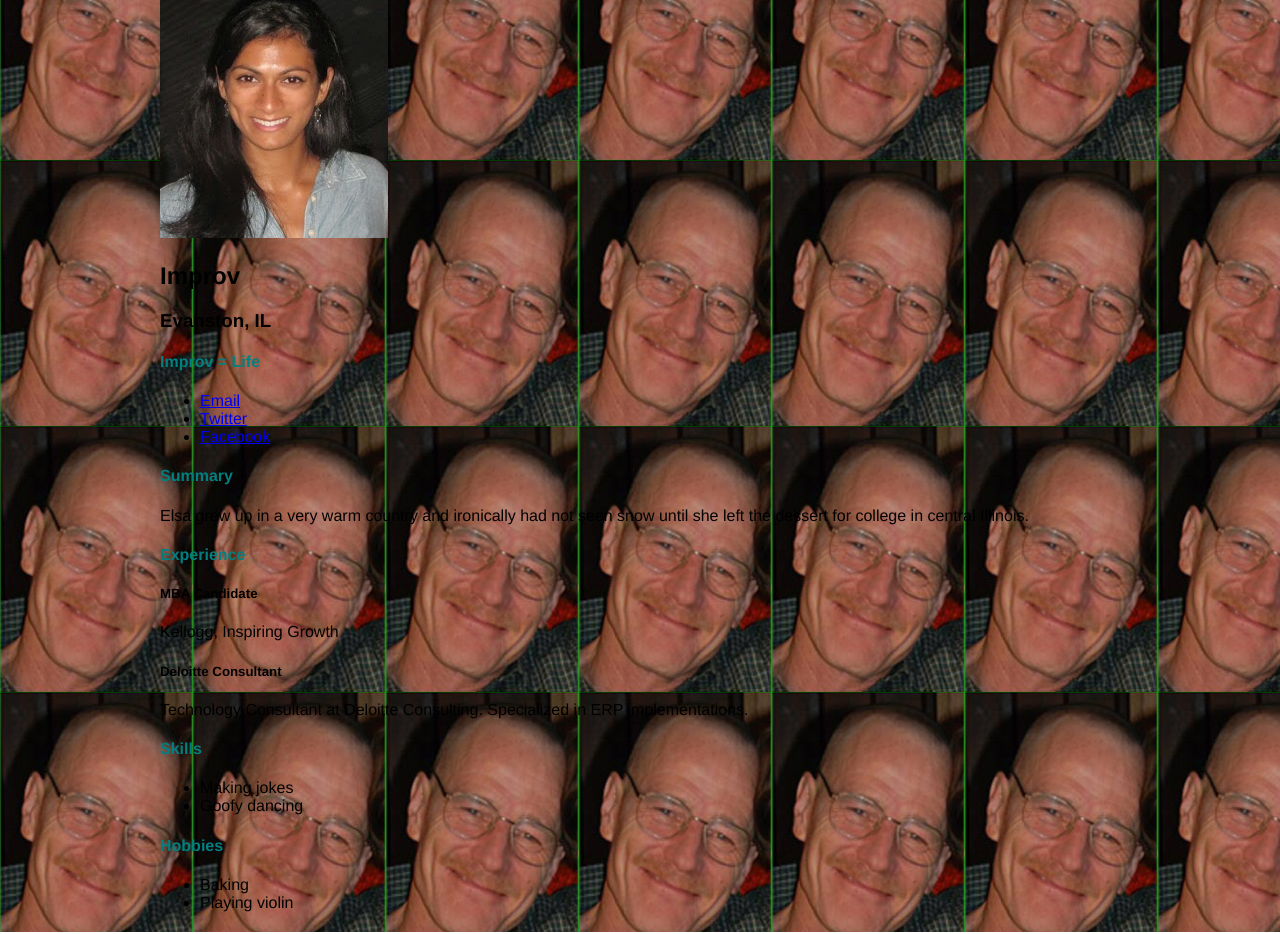
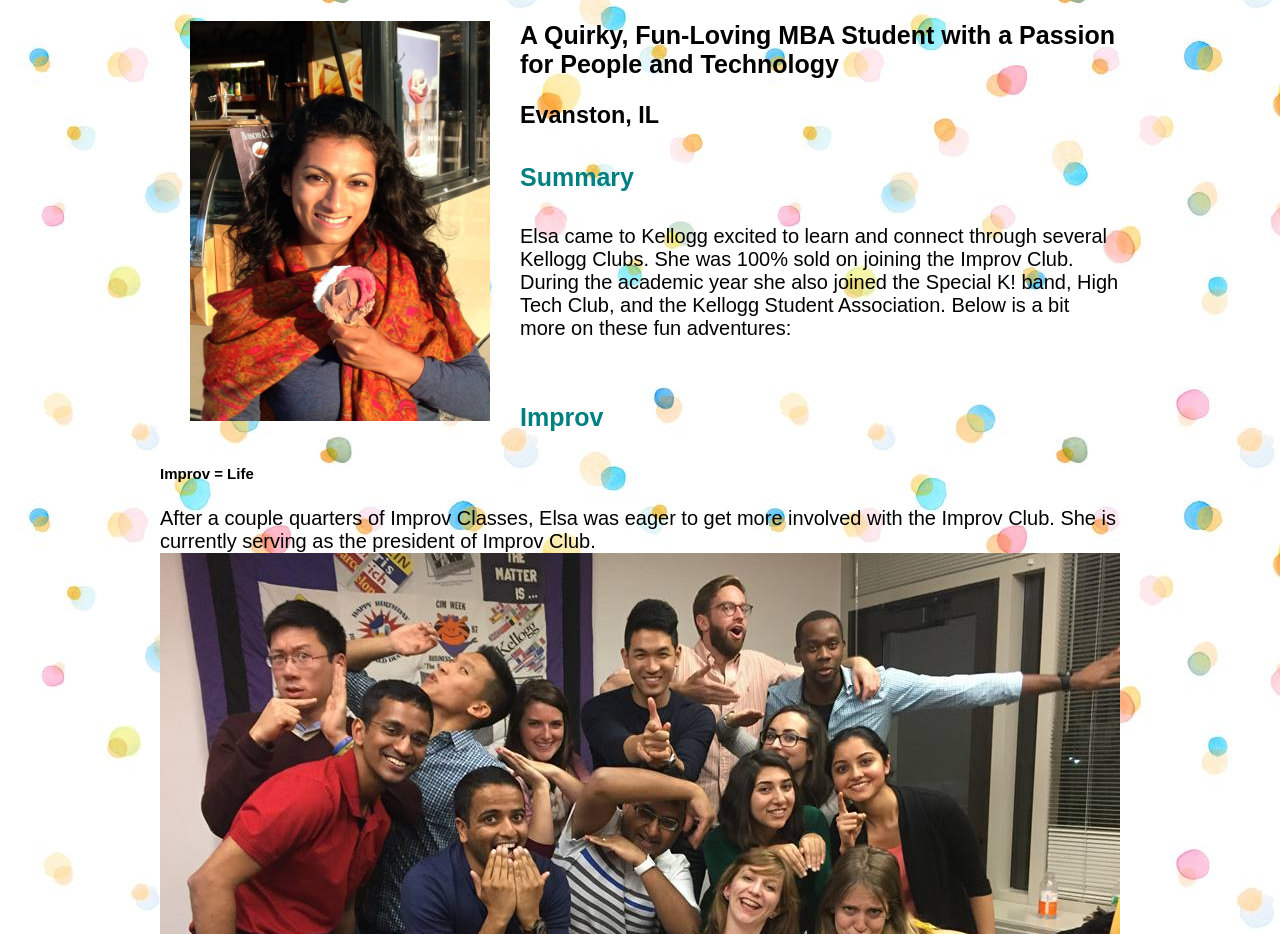
Before and after one commit to eaugustine16/eaugustine16.github.io, a plain HTML site: page index.html in a window 1280 px wide. Shown: the part 106-1040 px from the top of the page. Drawn offline with nearby package versions, Linux system fonts and the light colour scheme.

Commit message:
Homework Assignment 1

```diff
--- a/index.html
+++ b/index.html
@@ -1,56 +1,65 @@
 <!DOCTYPE html>
 <html>
 <head>
-  <title>Elsa Augustine, Improv Enthusiast</title>
+  <title>Elsa's Extracurriculars at Kellogg</title>
   <meta charset="UTF-8">
   <link rel="stylesheet" type="text/css" href="style.css">
   <script src="http://ajax.googleapis.com/ajax/libs/jquery/2.1.4/jquery.min.js"></script>
 </head>
 <body>
   <div id="wrapper">
-    <h1>Elsa Augustine</h1>
+    <h1>A Highlight of Elsa's Extracurriculars at Kellogg</h1>
     <p>
-      <img src="Pic.png">
+      <img src="Elsa.jpg" height="400" align="left" hspace="30">
+      <h2>A Quirky, Fun-Loving MBA Student with a Passion for People and Technology</h2>
+      <h3>Evanston, IL</h3>
     </p>
-    <h2>Improv</h2>
-    <h3>Evanston, IL</h3>
-    <div>
-      <h4>Improv = Life</h4>
-      <ul>
-        <li><a href="mailto:eaugustine2016@kellogg.northwestern.edu">Email</a></li>
-        <li><a href="http://twitter.com/walterwhite">Twitter</a></li>
-        <li><a href="http://facebook.com/walterwhite">Facebook</a></li>
-      </ul>
-    </div>
     <div>
       <h4>Summary</h4>
       <p>
-        Elsa grew up in a very warm country and ironically had not seen snow until she left the dessert for college in central Illinois.
+        Elsa came to Kellogg excited to learn and connect through several Kellogg Clubs. She was 100% sold on joining the Improv Club. During the academic year she also joined the Special K! band, High Tech Club, and the Kellogg Student Association. Below is a bit more on these fun adventures:
       </p>
     </div>
-    <div>
-      <h4>Experience</h4>
-      <div>
-        <h5>MBA Candidate</h5>
-        <p>Kellogg, Inspiring Growth<p>
+    <div class="activity">
+      <p>
+        <h4>Improv</h4>
+        <h5>Improv = Life</h5>
+        <p>
+          After a couple quarters of Improv Classes, Elsa was eager to get more involved with the Improv Club. She is currently serving as the president of Improv Club.
+          <img src="Improv.jpg">
+        </p>
+      </p>
+    </div>
+    <div class="activity">
+      <h4>Special K!</h4>
+      <h5>Special Khaos [2015]</h5>
+        <p>
+          Elsa was looking for an opporunity to polish up her violin playing skills. And BAM! came along the opporunity - to join the Special K! band!
+          <img src="Band.jpg">
+        </p>
       </div>
-      <div>
-        <h5>Deloitte Consultant</h5>
-        <p>Technology Consultant at Deloitte Consulting. Specialized in ERP implementations.</p>
-      </div>
+    <div class="activity">
+      <h4>High Tech Club</h4>
+      <h5>Pay It Forward</h5>
+        <p>
+          Elsa cannot thank her second year Interview Prep Group leaders enough for their guidance, encouragement, and support throughout the recruiting process her first year at Kellogg.
+          <img src="HTC.jpg" width="960">
+        </p>
     </div>
-    <div>
-      <h4>Skills</h4>
+    <div class="activity">
+      <h4>Kellogg Student Association</h4>
+      <h5>VP of Alumni Relations</h5>
+        <p>
+          Prior to joining Kellogg, an alumni gave Elsa advice to connect with one alum every month. While this is great advice and seems easy enough to do, Elsa went two quarters without having quite built her alumni network. Elsa serves on the KSA board as the vice president of Alumni Relations to help students and alumni connect.
+          <img src="KSA.jpg" width="960">
+        </p>
+    </div>
+    <div id="contactinfo">
+      <h4>Contact Information</h4>
       <ul>
-        <li>Making jokes</li>
-        <li>Goofy dancing</li>
-      </ul>
-    </div>
-    <div>
-      <h4>Hobbies</h4>
-      <ul>
-        <li>Baking</li>
-        <li>Playing violin</li>
+        <li><a href="mailto:eaugustine2016@kellogg.northwestern.edu">Email</a></li>
+        <li><a href="https://www.linkedin.com/in/elsaaugustine">LinkedIn</a></li>
+        <li><a href="https://www.facebook.com/elsa.sunny?ref=br_rs">Facebook</a></li>
       </ul>
     </div>
   </div>
--- a/style.css
+++ b/style.css
@@ -1,7 +1,8 @@
 body {
-  font-family: 'helvetica neue', arial, sans-serif;
-  font-weight: 300;
-  background-image: url(walter.jpg);
+  font-family: 'American Typewriter', arial, sans-serif;
+  font-size: 20px;
+  font-weight: 500;
+  background-image: url(Dots.jpg);
   background-repeat: repeat;
 }
 #wrapper {
@@ -10,10 +11,28 @@ body {
 }
 h1 {
 	border-color: teal;
-	border-style: outset;
-	color: purple;
+	padding: 20px;
+	background-color: #ffff99;
+	text-align: center;
+	font-size: 35px;
+	color: #cc0066;
 	/* comments is command an slash */
 }
+h2{
+	font-size: 25px;
+}
 h4 {
+	font-size: 25px;
 	color: teal;
 }
+h5{
+	font-size: 15px;
+}
+.activity{
+	padding-top: 10px;
+
+}
+#contactinfo{
+	padding: 5px 5px 5px 5px;
+	background-color: #d9d9d9;
+}
```
Also changed, not shown: 8a72f2ab-6a86-43e5-8ebb-cbf8cad115d9.jpg (deleted), Band.jpg (added), Dots.jpg (added), Elsa.jpg (added), HTC.jpg (added), Improv.jpg (added), KSA.jpg (added), linedpaper.png (deleted).
